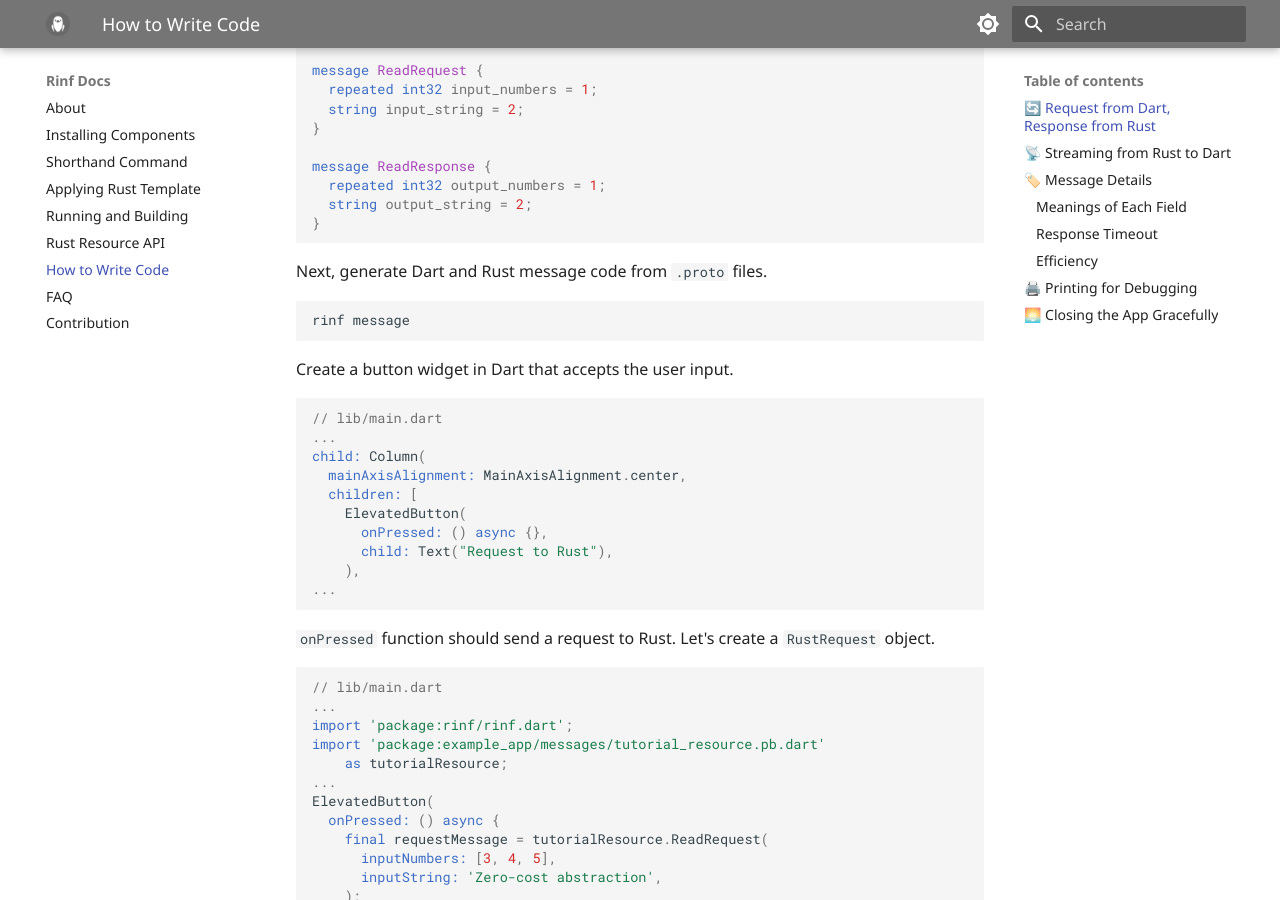
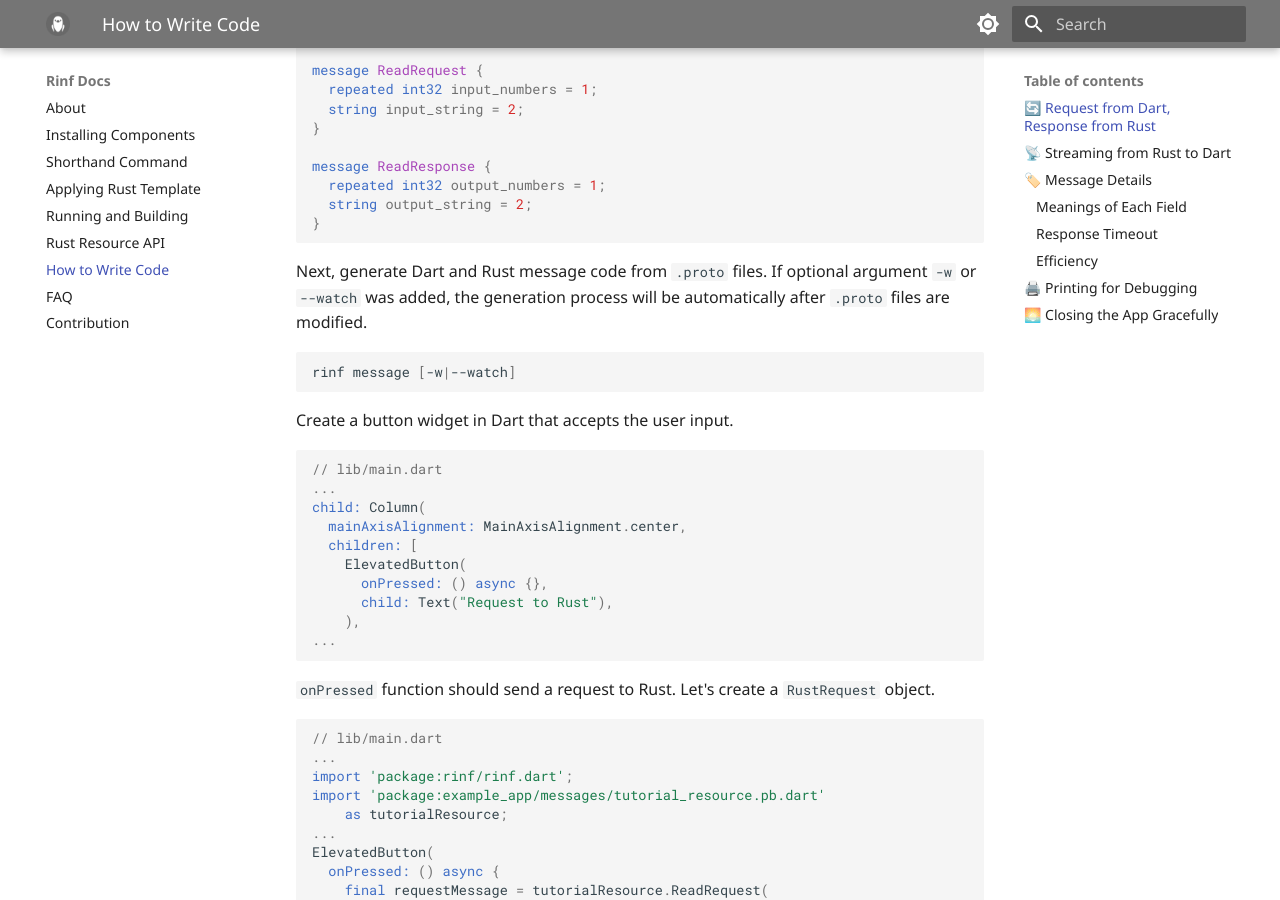
Before and after one commit to cunarist/rinf, an MkDocs documentation site: the page built from documentation/docs/writing-code.md, in a window 1280 px wide and 900 px high, scrolled down 621 px. Built offline with MkDocs 1.6.1 and Material for MkDocs 9.7.7, drawn with Linux system fonts in a browser that asks for light colours.

Commit message:
Add introduction of rinf message [-w|--watch]

````diff
--- a/documentation/docs/writing-code.md
+++ b/documentation/docs/writing-code.md
@@ -35,10 +35,10 @@ message ReadResponse {
 }
 ```
 
-Next, generate Dart and Rust message code from `.proto` files.
+Next, generate Dart and Rust message code from `.proto` files. If optional argument `-w` or `--watch` was added, the generation process will be automatically after `.proto` files are modified.
 
 ```bash
-rinf message
+rinf message [-w|--watch]
 ```
 
 Create a button widget in Dart that accepts the user input.
@@ -204,7 +204,7 @@ message StateSignal { int32 current_number = 1; }
 Generate Dart and Rust message code from `.proto` files.
 
 ```bash
-rinf message
+rinf message [-w|--watch]
 ```
 
 Define an async Rust function that runs forever, sending numbers to Dart every second.
````
